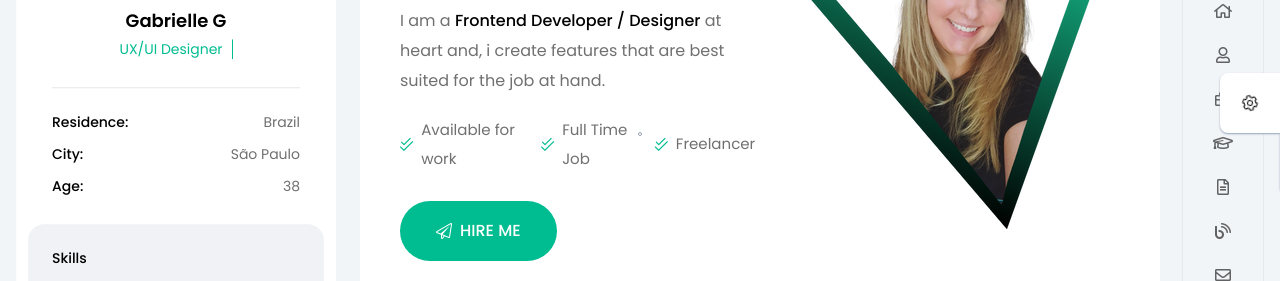
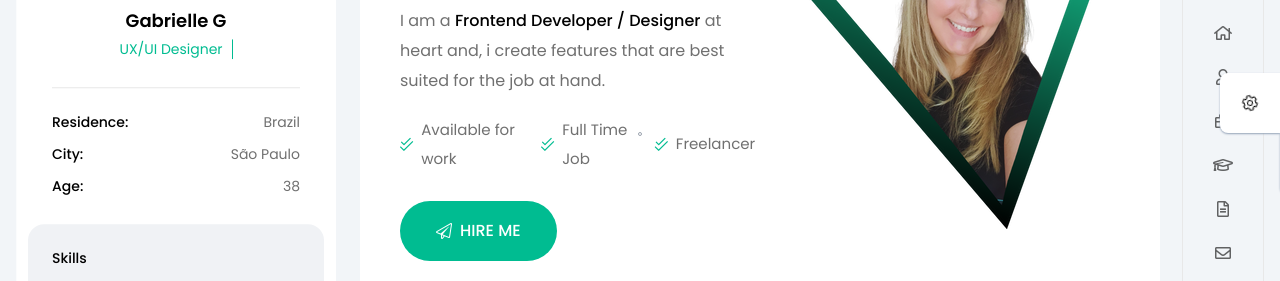
Before and after one commit to gmgb/gabriellegayno, a website built with Vite: page index.html in a window 1280 px wide. Shown: the part 266-547 px from the top of the page. Built offline with nearby package versions, Linux system fonts and the light colour scheme; animation ran at ten frames a second.

Commit message:
hired  blog

```diff
--- a/index.html
+++ b/index.html
@@ -439,7 +439,7 @@
                                 </span>
                             </a>
                         </li>-->
-                        <li data-scroll-nav="6" class="group">
+                        <!--<li data-scroll-nav="6" class="group">
                             <a href="#blog"
                                 class="w-9 h-9 rounded-full flex-center group-[&.active]:bg-white dark:group-[&.active]:bg-metalBlack group-hover:bg-white dark:group-hover:bg-metalBlack transition-all duration-300 before:content-[attr(data-title)] before:absolute before:right-10 before:bg-white dark:before:bg-metalBlack before:text-sm text-theme dark:before:text-white before:px-4 before:py-2 before:rounded-md before:font-normal dark:before:font-light before:opacity-0 before:transition-all before:duration-200 group-hover:before:opacity-100 after:content-[''] after:absolute after:w-0 after:h-0 after:right-8 after:border-solid after:border-t-4 after:border-r-0 after:border-b-4 after:border-l-8 after:border-t-transparent after:border-r-transparent after:border-b-transparent after:border-l-white dark:after:border-l-metalBlack after:opacity-0 after:transition-all after:duration-200 group-hover:after:opacity-100"
                                 data-title="Blog">
@@ -448,7 +448,7 @@
                                     <i class="fal fa-blog"></i>
                                 </span>
                             </a>
-                        </li>
+                        </li>-->
                         <!--<li data-scroll-nav="7" class="group">
                             <a href="#testimonial"
                                 class="w-9 h-9 rounded-full flex-center group-[&.active]:bg-white dark:group-[&.active]:bg-metalBlack group-hover:bg-white dark:group-hover:bg-metalBlack transition-all duration-300 before:content-[attr(data-title)] before:absolute before:right-10 before:bg-white dark:before:bg-metalBlack before:text-sm text-theme dark:before:text-white before:px-4 before:py-2 before:rounded-md before:font-normal dark:before:font-light before:opacity-0 before:transition-all before:duration-200 group-hover:before:opacity-100 after:content-[''] after:absolute after:w-0 after:h-0 after:right-8 after:border-solid after:border-t-4 after:border-r-0 after:border-b-4 after:border-l-8 after:border-t-transparent after:border-r-transparent after:border-b-transparent after:border-l-white dark:after:border-l-metalBlack after:opacity-0 after:transition-all after:duration-200 group-hover:after:opacity-100"
```
